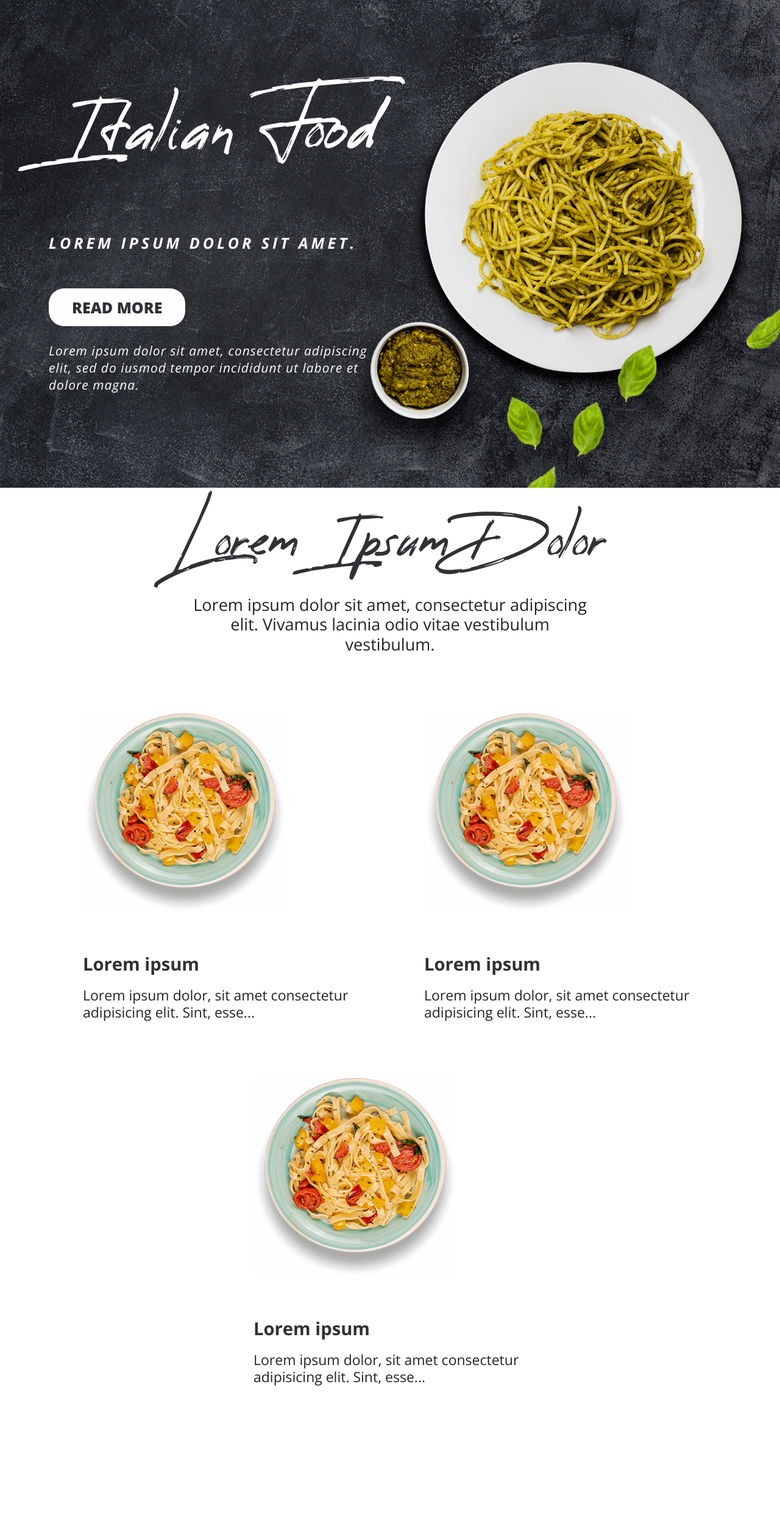
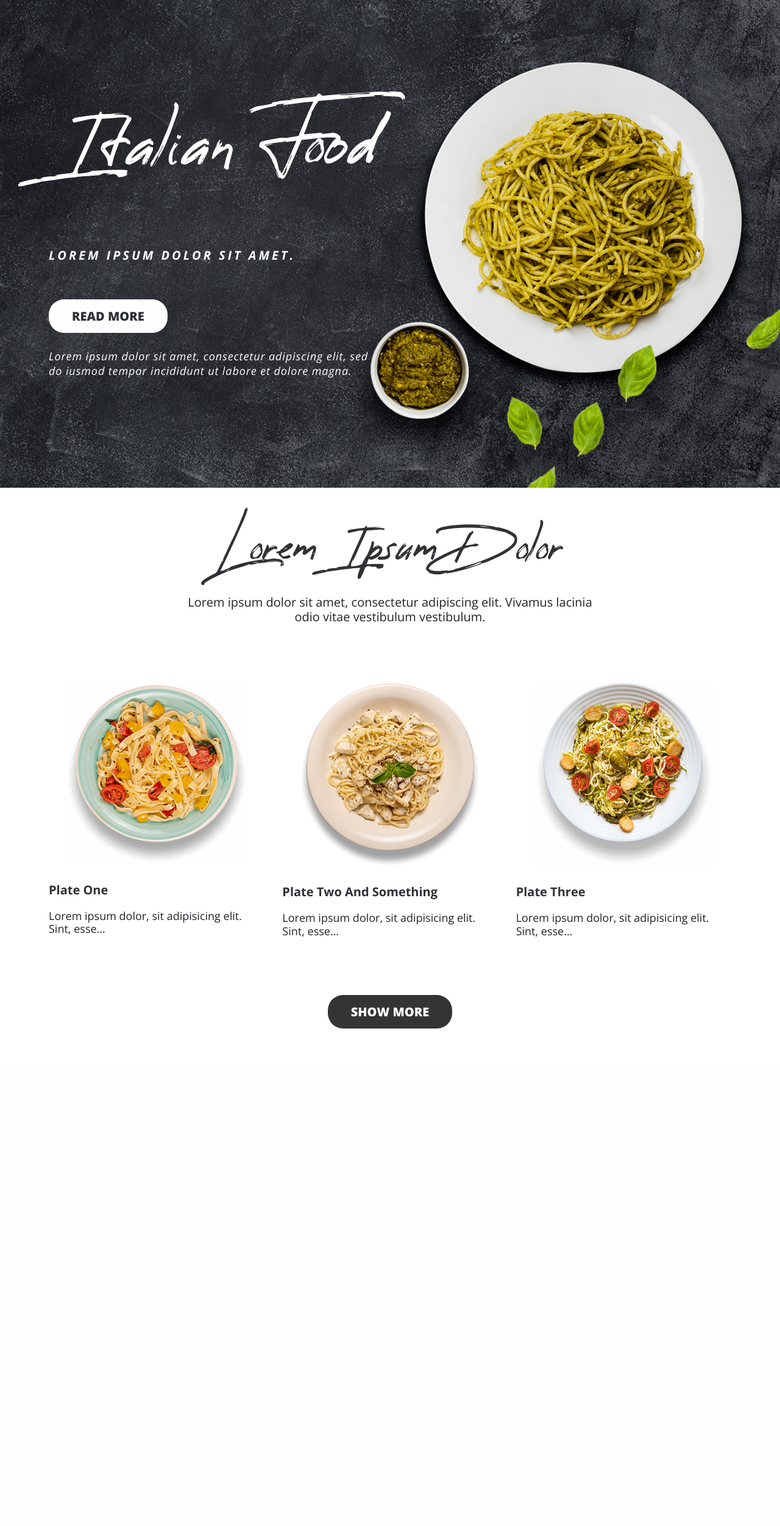
Before and after one commit to OlexanderPistiulha/LandingPages, a PHP site: page / in a window 1280 px wide. Shown: the whole page at 61% size. After the commit the page ends 1687 px from the top, so only its background shows below. Run offline with PHP 8.4, Linux system fonts and the light colour scheme.

Commit message:
second screen

```diff
--- a/Pizza/assets/css/style.css
+++ b/Pizza/assets/css/style.css
@@ -86,22 +86,16 @@
   margin-top: 26px;
 }
 
-@media screen and (max-width: 900px) {
-  .first-screen__content-text {
-    max-width: 100%;
-  }
-}
-
-@media screen and (max-width: 500px) {
+@media screen and (max-width: 1366px) {
   .first-screen__content-text {
     font-size: 18px;
   }
 }
 
-.header {
-  width: 100%;
-  top: 0;
-  left: 0;
+@media screen and (max-width: 900px) {
+  .first-screen__content-text {
+    max-width: 100%;
+  }
 }
 
 .title-h1 {
@@ -141,6 +135,12 @@
   margin-bottom: 60px;
 }
 
+@media screen and (max-width: 1366px) {
+  .subtitle-h1 {
+    font-size: 20px;
+  }
+}
+
 @media screen and (max-width: 900px) {
   .subtitle-h1 {
     max-width: 100%;
@@ -150,7 +150,6 @@
 
 @media screen and (max-width: 500px) {
   .subtitle-h1 {
-    font-size: 20px;
     margin-bottom: 26px;
   }
 }
@@ -163,12 +162,20 @@
   padding: 14px 38px;
   border-radius: 25px;
   font-weight: 800;
-  background-color: #fefefe;
-  color: #2e3034;
   cursor: pointer;
 }
 
-@media screen and (max-width: 500px) {
+.button__light {
+  background-color: #fefefe;
+  color: #2e3034;
+}
+
+.button__dark {
+  background-color: #343434;
+  color: #fff;
+}
+
+@media screen and (max-width: 1366px) {
   .button {
     font-size: 20px;
   }
@@ -181,11 +188,21 @@
 
 @media screen and (max-width: 1400px) {
   .second-screen {
-    padding: 40px 0;
+    padding: 60px 0;
+  }
+}
+
+@media screen and (max-width: 1080px) {
+  .second-screen {
+    padding: 0 0 60px 0;
   }
 }
 
 .second-screen__title {
+  text-align: center;
+}
+
+.second-screen__button {
   text-align: center;
 }
 
@@ -195,14 +212,32 @@
   font-size: 75px;
   line-height: 1.3;
   font-weight: 400;
+  margin-bottom: 38px;
+}
+
+.title-h2__light {
+  color: #222328;
+}
+
+.title-h2__dark {
   color: #2f3135;
-  margin-bottom: 38px;
+}
+
+@media screen and (max-width: 1366px) {
+  .title-h2 {
+    font-size: 60px;
+  }
 }
 
 @media screen and (max-width: 700px) {
   .title-h2 {
-    font-size: 60px;
     margin-bottom: 26px;
+  }
+}
+
+@media screen and (max-width: 550px) {
+  .title-h2 {
+    font-size: 35px;
   }
 }
 
@@ -216,15 +251,21 @@
   margin: 0 auto;
 }
 
+@media screen and (max-width: 1366px) {
+  .subtitle-h2 {
+    font-size: 20px;
+  }
+}
+
 @media screen and (max-width: 900px) {
   .subtitle-h2 {
     width: 100%;
   }
 }
 
-@media screen and (max-width: 500px) {
+@media screen and (max-width: 550px) {
   .subtitle-h2 {
-    font-size: 20px;
+    font-size: 18px;
   }
 }
 
@@ -235,37 +276,81 @@
   display: -webkit-flex;
   display: -ms-flexbox;
   display: flex;
-  -webkit-justify-content: space-around;
-      -ms-flex-pack: distribute;
-          justify-content: space-around;
-  -webkit-box-align: start;
-  -webkit-align-items: flex-start;
-      -ms-flex-align: start;
-          align-items: flex-start;
+  -webkit-box-pack: justify;
+  -webkit-justify-content: space-between;
+      -ms-flex-pack: justify;
+          justify-content: space-between;
+  -webkit-box-align: center;
+  -webkit-align-items: center;
+      -ms-flex-align: center;
+          align-items: center;
   -webkit-flex-wrap: wrap;
       -ms-flex-wrap: wrap;
           flex-wrap: wrap;
   margin-top: 97px;
-  margin-bottom: 97px;
 }
 
 .plate-list__item {
-  width: 40%;
+  -webkit-box-flex: 1;
+  -webkit-flex: 1;
+      -ms-flex: 1;
+          flex: 1;
   margin-bottom: 94px;
+  margin-right: 30px;
+  display: -webkit-box;
+  display: -webkit-flex;
+  display: -ms-flexbox;
+  display: flex;
+  -webkit-box-pack: center;
+  -webkit-justify-content: center;
+      -ms-flex-pack: center;
+          justify-content: center;
+  -webkit-box-align: center;
+  -webkit-align-items: center;
+      -ms-flex-align: center;
+          align-items: center;
+  -webkit-box-orient: vertical;
+  -webkit-box-direction: normal;
+  -webkit-flex-direction: column;
+      -ms-flex-direction: column;
+          flex-direction: column;
 }
 
-.plate-list__item :nth-last-child() {
+.plate-list__item:nth-last-child(1) {
   margin-right: 0;
-  margin-bottom: 0;
+}
+
+@media screen and (max-width: 750px) {
+  .plate-list__item {
+    margin-right: 0;
+  }
 }
 
 .plate-list__img {
   max-width: 334px;
   max-height: 334px;
-  margin-bottom: 63px;
+  margin-bottom: 30px;
+}
+
+@media screen and (max-width: 1366px) {
+  .plate-list__img {
+    max-width: 300px;
+    max-height: 300px;
+  }
+}
+
+@media screen and (max-width: 500px) {
+  .plate-list__img {
+    max-width: 270px;
+    max-height: 270px;
+  }
 }
 
 .plate-list__name {
+  -webkit-align-self: start;
+      -ms-flex-item-align: start;
+              -ms-grid-row-align: start;
+          align-self: start;
   font-family: "Open Sans";
   font-size: 29.2px;
   line-height: 1.2;
@@ -274,11 +359,51 @@
   margin-bottom: 20px;
 }
 
+@media screen and (max-width: 1366px) {
+  .plate-list__name {
+    font-size: 20px;
+  }
+}
+
+@media screen and (max-width: 1120px) {
+  .plate-list__name {
+    -webkit-align-self: center;
+        -ms-flex-item-align: center;
+                -ms-grid-row-align: center;
+            align-self: center;
+  }
+}
+
 .plate-list__description {
+  -webkit-align-self: start;
+      -ms-flex-item-align: start;
+              -ms-grid-row-align: start;
+          align-self: start;
   font-family: "Open Sans";
   font-size: 23px;
   line-height: 1.2;
   font-weight: 400;
   color: #222328;
 }
+
+@media screen and (max-width: 1366px) {
+  .plate-list__description {
+    font-size: 18px;
+  }
+}
+
+@media screen and (max-width: 1120px) {
+  .plate-list__description {
+    -webkit-align-self: center;
+        -ms-flex-item-align: center;
+                -ms-grid-row-align: center;
+            align-self: center;
+  }
+}
+
+@media screen and (max-width: 500px) {
+  .plate-list__description {
+    text-align: center;
+  }
+}
 /*# sourceMappingURL=style.css.map */
--- a/Pizza/assets/scss/style.scss
+++ b/Pizza/assets/scss/style.scss
@@ -52,21 +52,25 @@
         color: $text-color-one;
         margin-top: 26px;
 
+        @media screen and (max-width: 1366px) {
+            font-size: 18px;
+        }
+
         @media screen and (max-width: 900px) {
             max-width: 100%;
         }
 
-        @media screen and (max-width: 500px) {
-            font-size: 18px;
-        }
+        // @media screen and (max-width: 500px) {
+        //     font-size: 18px;
+        // }
     }
 }
 
-.header {
-    width: 100%;
-    top: 0;
-    left: 0;
-}
+// .header {
+//     width: 100%;
+//     top: 0;
+//     left: 0;
+// }
 
 // .menu-desktop {
 //     display: flex;
@@ -111,6 +115,7 @@
     color: $h1-color;
     margin-bottom: 108px;
 
+
     @media screen and (max-width: 900px) {
         width: 100%;
         margin-bottom: 60px;
@@ -136,13 +141,16 @@
     color: $text-color-one;
     margin-bottom: 60px;
 
+    @media screen and (max-width: 1366px) {
+        font-size: 20px;
+    }
+
     @media screen and (max-width: 900px) {
         max-width: 100%;
         width: 100%;
     }
 
     @media screen and (max-width: 500px) {
-        font-size: 20px;
         margin-bottom: 26px;
     }
 }
@@ -155,13 +163,22 @@
     padding: 14px 38px;
     border-radius: 25px;
     font-weight: 800;
-    background-color: $button-bg-light;
-    color: $button-color-light-text;
     cursor: pointer;
 
-    @media screen and (max-width: 500px) {
+    &__light {
+        background-color: $button-bg-light;
+        color: $button-color-light-text;
+    }
+
+    &__dark {
+        background-color: $button-bg-dark;
+        color: $button-color-dark-text;
+    }
+
+    @media screen and (max-width: 1366px) {
         font-size: 20px;
     }
+
 }
 
 // -----------------------------second-screen-----------------------------
@@ -170,7 +187,11 @@
     width: 100%;
 
     @media screen and (max-width: 1400px) {
-        padding: 40px 0;
+        padding: 60px 0;
+    }
+
+    @media screen and (max-width: 1080px) {
+        padding: 0 0 60px 0;
     }
 
     &__body {}
@@ -180,8 +201,11 @@
     &__title {
         text-align: center;
     }
+
+    &__button {
+        text-align: center;
+    }
 }
-
 
 .title-h2 {
     width: 100%;
@@ -189,12 +213,26 @@
     font-size: 75px;
     line-height: 1.3;
     font-weight: 400;
-    color: $text-color-two-dark;
     margin-bottom: 38px;
 
+    &__light {
+        color: $text-color-two-light;
+    }
+
+    &__dark {
+        color: $text-color-two-dark;
+    }
+
+    @media screen and (max-width: 1366px) {
+        font-size: 60px;
+    }
+
     @media screen and (max-width: 700px) {
-        font-size: 60px;
         margin-bottom: 26px;
+    }
+
+    @media screen and (max-width: 550px) {
+        font-size: 35px;
     }
 }
 
@@ -207,12 +245,16 @@
     width: 60%;
     margin: 0 auto;
 
+    @media screen and (max-width: 1366px) {
+        font-size: 20px;
+    }
+
     @media screen and (max-width: 900px) {
         width: 100%;
     }
 
-    @media screen and (max-width: 500px) {
-        font-size: 20px;
+    @media screen and (max-width: 550px) {
+        font-size: 18px;
     }
 }
 
@@ -220,43 +262,81 @@
     width: 100%;
     height: 100%;
     display: flex;
-    justify-content: space-around;
-    align-items: flex-start;
+    justify-content: space-between;
+    align-items: center;
     flex-wrap: wrap;
     margin-top: 97px;
-    margin-bottom: 97px;
 
     &__item {
-        width: 40%;
-        //margin-right: 94px;
+        flex: 1;
         margin-bottom: 94px;
+        margin-right: 30px;
+        display: flex;
+        justify-content: center;
+        align-items: center;
+        flex-direction: column;
 
-        :nth-last-child() {
+        &:nth-last-child(1) {
             margin-right: 0;
-            margin-bottom: 0;
+        }
+
+        @media screen and (max-width: 750px) {
+            margin-right: 0;
         }
     }
 
     &__img {
         max-width: 334px;
         max-height: 334px;
-        margin-bottom: 63px;
+        margin-bottom: 30px;
+
+        @media screen and (max-width: 1366px) {
+            max-width: 300px;
+            max-height: 300px;
+        }
+
+        @media screen and (max-width: 500px) {
+            max-width: 270px;
+            max-height: 270px;
+        }
     }
 
     &__name {
+        align-self: start;
         font-family: $primary-font;
         font-size: 29.2px;
         line-height: 1.2;
         font-weight: 700;
         color: $text-color-two-dark;
         margin-bottom: 20px;
+
+        @media screen and (max-width: 1366px) {
+            font-size: 20px;
+        }
+
+        @media screen and (max-width: 1120px) {
+            align-self: center;
+        }
     }
 
     &__description {
+        align-self: start;
         font-family: $primary-font;
         font-size: 23px;
         line-height: 1.2;
         font-weight: 400;
         color: $text-color-two-light;
+
+        @media screen and (max-width: 1366px) {
+            font-size: 18px;
+        }
+
+        @media screen and (max-width: 1120px) {
+            align-self: center;
+        }
+
+        @media screen and (max-width: 500px) {
+            text-align: center;
+        }
     }
 }
--- a/Pizza/index.html
+++ b/Pizza/index.html
@@ -43,7 +43,7 @@
                         <p class="subtitle-h1">
                             Lorem ipsum dolor sit amet.
                         </p>
-                        <a href="#" class="button">
+                        <a href="#" class="button button__light">
                             read more
                         </a>
                         <p class="first-screen__content-text">
@@ -60,7 +60,7 @@
                 <div class="second-screen__body">
                     <div class="second-screen__content">
                         <div class="second-screen__title">
-                            <h2 class="title-h2">
+                            <h2 class="title-h2 title-h2__dark">
                                 Lorem Ipsum Dolor
                             </h2>
                             <p class="subtitle-h2">
@@ -72,19 +72,28 @@
                         <div class="plate-list">
                             <div class="plate-list__item">
                                 <img src="assets/img/plate-one.png" alt="" class="plate-list__img">
-                                <p class="plate-list__name">Lorem ipsum</p>
-                                <p class="plate-list__description">Lorem ipsum dolor, sit amet consectetur adipisicing elit. Sint, esse...</p>
+                                <p class="plate-list__name">Plate One</p>
+                                <p class="plate-list__description">Lorem ipsum dolor, sit adipisicing
+                                    elit. Sint, esse...</p>
                             </div>
                             <div class="plate-list__item">
-                                <img src="assets/img/plate-one.png" alt="" class="plate-list__img">
-                                <p class="plate-list__name">Lorem ipsum</p>
-                                <p class="plate-list__description">Lorem ipsum dolor, sit amet consectetur adipisicing elit. Sint, esse...</p>
+                                <img src="assets/img/plate-two.png" alt="" class="plate-list__img">
+                                <p class="plate-list__name">Plate Two And Something</p>
+                                <p class="plate-list__description">Lorem ipsum dolor, sit adipisicing
+                                    elit. Sint, esse...</p>
                             </div>
                             <div class="plate-list__item">
-                                <img src="assets/img/plate-one.png" alt="" class="plate-list__img">
-                                <p class="plate-list__name">Lorem ipsum</p>
-                                <p class="plate-list__description">Lorem ipsum dolor, sit amet consectetur adipisicing elit. Sint, esse...</p>
+                                <img src="assets/img/plate-three.png" alt="" class="plate-list__img">
+                                <p class="plate-list__name">Plate Three</p>
+                                <p class="plate-list__description">Lorem ipsum dolor, sit adipisicing
+                                    elit. Sint, esse...</p>
                             </div>
+                        </div>
+
+                        <div class="second-screen__button">
+                            <a href="#" class="button button__dark">
+                                Show More
+                            </a>
                         </div>
 
                     </div>
```
Also changed, not shown: 1 other file.
